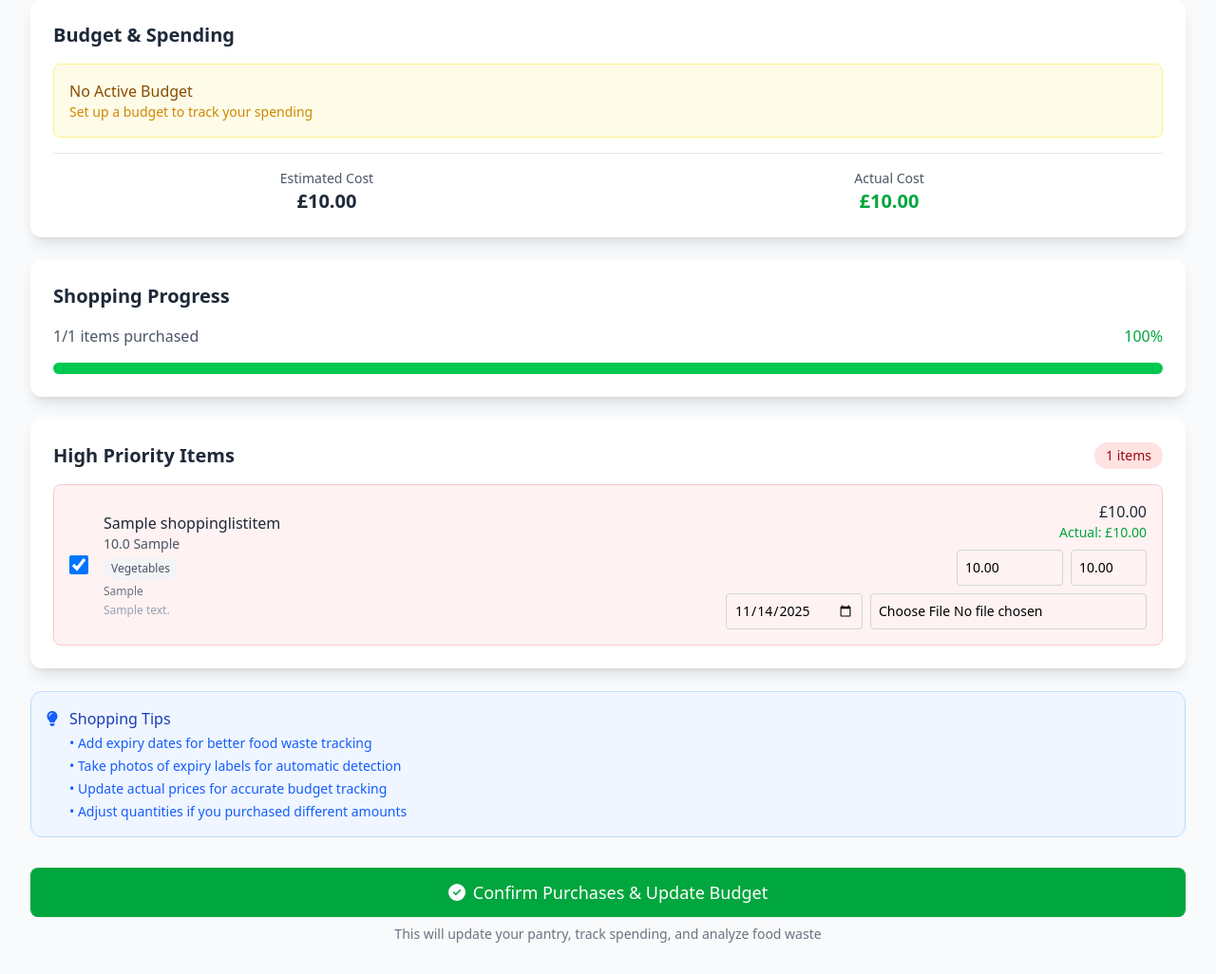
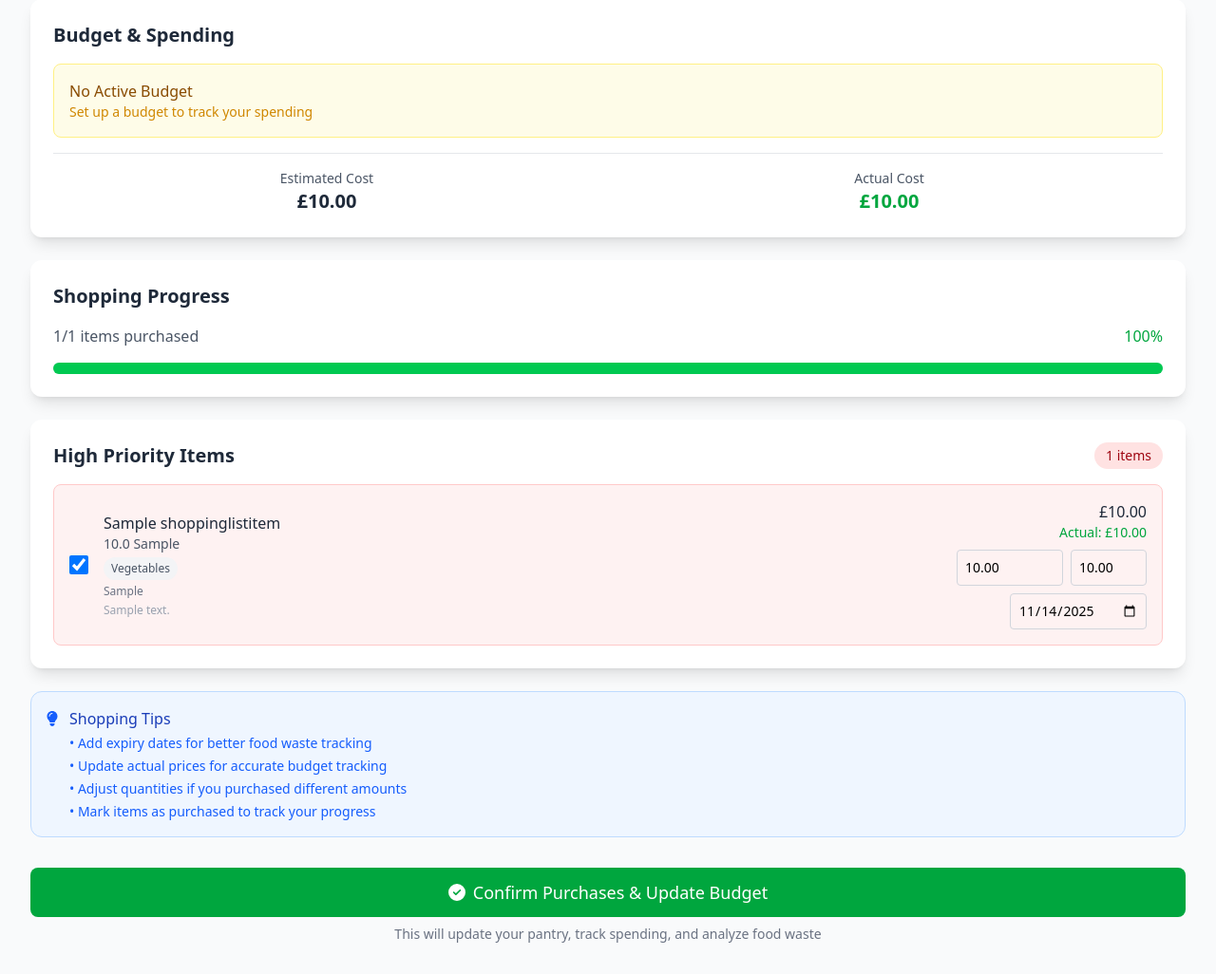
Before and after one commit to hemarastylepeke/bleedingedge, a Django app: page /shopping_lists/1/ in a window 1280 px wide. Shown: the part 162-1188 px from the top of the page at 95% size. Run offline with Django 5.2, Linux system fonts and the light colour scheme; a user stored in the database is signed in; tables that the repository leaves empty hold one stand-in row (values such as "Sample post"); style sheets or scripts are compiled from the project's sources; some libraries are stand-ins or nearby versions.

Commit message:
Adjusted image upload fields in shoppning list detail

```diff
--- a/templates/core/shopping_list_detail.html
+++ b/templates/core/shopping_list_detail.html
@@ -140,13 +140,11 @@
                      class="w-20 border border-gray-300 rounded p-2 text-sm focus:ring-2 focus:ring-green-500 focus:border-green-500" />
             </div>
 
-            <!-- Expiry Inputs -->
+            <!-- Expiry Input -->
             <div class="flex space-x-2 justify-end">
               <input type="date" name="expiry_date_{{ item.id }}"
                      class="border border-gray-300 rounded p-2 text-sm focus:ring-2 focus:ring-green-500 focus:border-green-500"
                      min="{{ today|date:'Y-m-d' }}" />
-              <input type="file" name="expiry_image_{{ item.id }}" accept="image/*"
-                     class="text-sm block w-full md:w-auto border border-gray-300 rounded p-2 focus:ring-2 focus:ring-green-500 focus:border-green-500" />
             </div>
           </div>
         </div>
@@ -196,8 +194,6 @@
               <input type="date" name="expiry_date_{{ item.id }}"
                      class="border border-gray-300 rounded p-2 text-sm focus:ring-2 focus:ring-green-500 focus:border-green-500"
                      min="{{ today|date:'Y-m-d' }}" />
-              <input type="file" name="expiry_image_{{ item.id }}" accept="image/*"
-                     class="text-sm block w-full md:w-auto border border-gray-300 rounded p-2 focus:ring-2 focus:ring-green-500 focus:border-green-500" />
             </div>
           </div>
         </div>
@@ -247,8 +243,6 @@
               <input type="date" name="expiry_date_{{ item.id }}"
                      class="border border-gray-300 rounded p-2 text-sm focus:ring-2 focus:ring-green-500 focus:border-green-500"
                      min="{{ today|date:'Y-m-d' }}" />
-              <input type="file" name="expiry_image_{{ item.id }}" accept="image/*"
-                     class="text-sm block w-full md:w-auto border border-gray-300 rounded p-2 focus:ring-2 focus:ring-green-500 focus:border-green-500" />
             </div>
           </div>
         </div>
@@ -267,9 +261,9 @@
           <h4 class="font-medium text-blue-800">Shopping Tips</h4>
           <ul class="text-sm text-blue-600 mt-1 space-y-1">
             <li>• Add expiry dates for better food waste tracking</li>
-            <li>• Take photos of expiry labels for automatic detection</li>
             <li>• Update actual prices for accurate budget tracking</li>
             <li>• Adjust quantities if you purchased different amounts</li>
+            <li>• Mark items as purchased to track your progress</li>
           </ul>
         </div>
       </div>
```
Also changed, not shown: media/expiry_labels/pexels-monicore-1391487.jpg (added), media/pantry_images/pexels-monicore-1391487.jpg (added).
